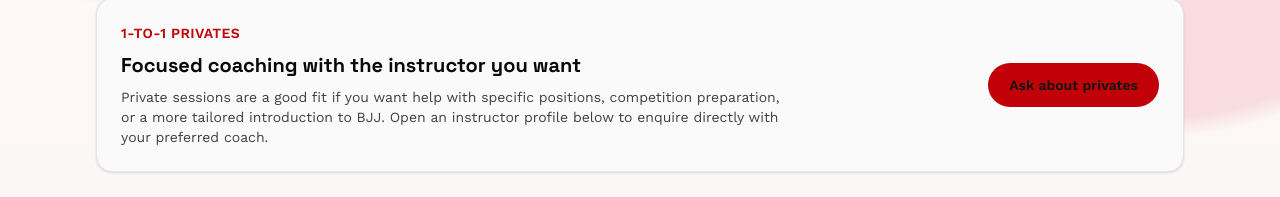
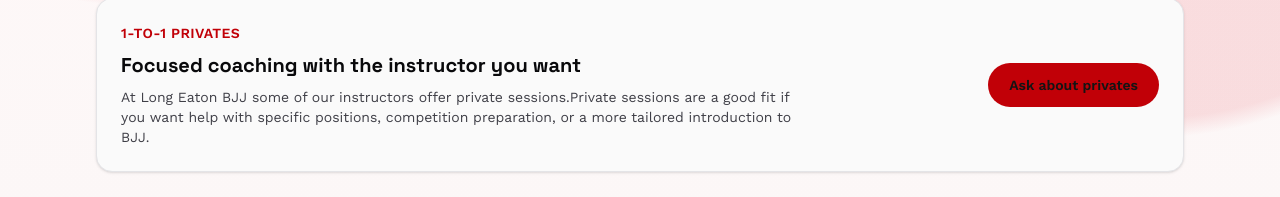
Before and after one commit to Artesuave88/LEBJJ, a SvelteKit app: page /coaches in a window 1280 px wide. Shown: the part 308-505 px from the top of the page. Built offline with nearby package versions, Linux system fonts and the light colour scheme; no server answers.

Commit message:
Private message

```diff
--- a/src/routes/coaches/+page.svelte
+++ b/src/routes/coaches/+page.svelte
@@ -39,8 +39,8 @@
           <p class="text-sm font-semibold uppercase tracking-wide text-red-700">1-to-1 Privates</p>
           <h2 class="mt-2 text-xl font-bold text-zinc-950">Focused coaching with the instructor you want</h2>
           <p class="mt-2 text-sm text-zinc-700">
-            Private sessions are a good fit if you want help with specific positions, competition preparation, or a
-            more tailored introduction to BJJ. Open an instructor profile below to enquire directly with your preferred coach.
+At Long Eaton BJJ some of our instructors offer private sessions.Private sessions are a good fit if you want help with specific positions, competition preparation, or a
+            more tailored introduction to BJJ.
           </p>
         </div>
         <Button href="/contact?inquiry=private">Ask about privates</Button>
```
